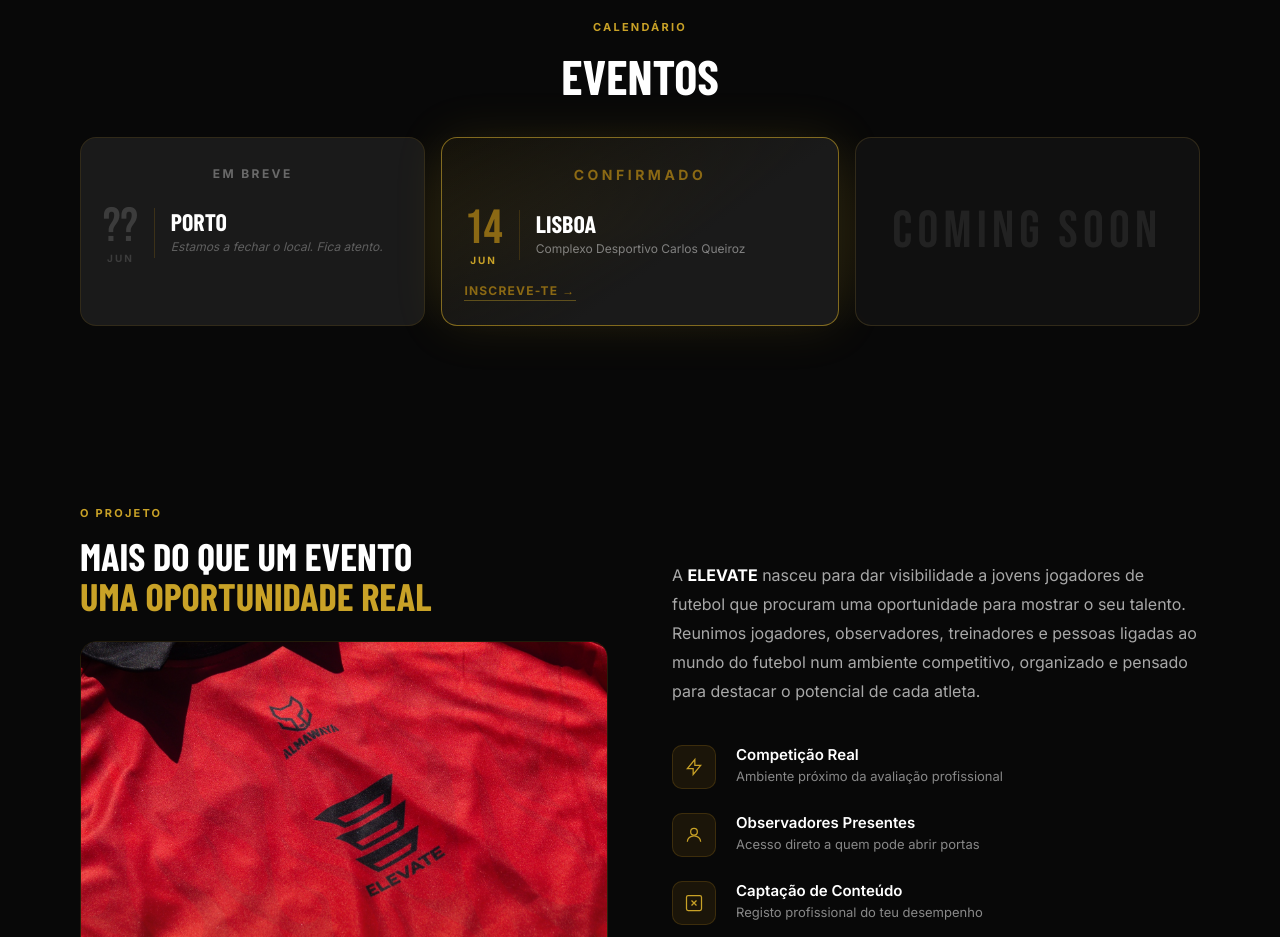
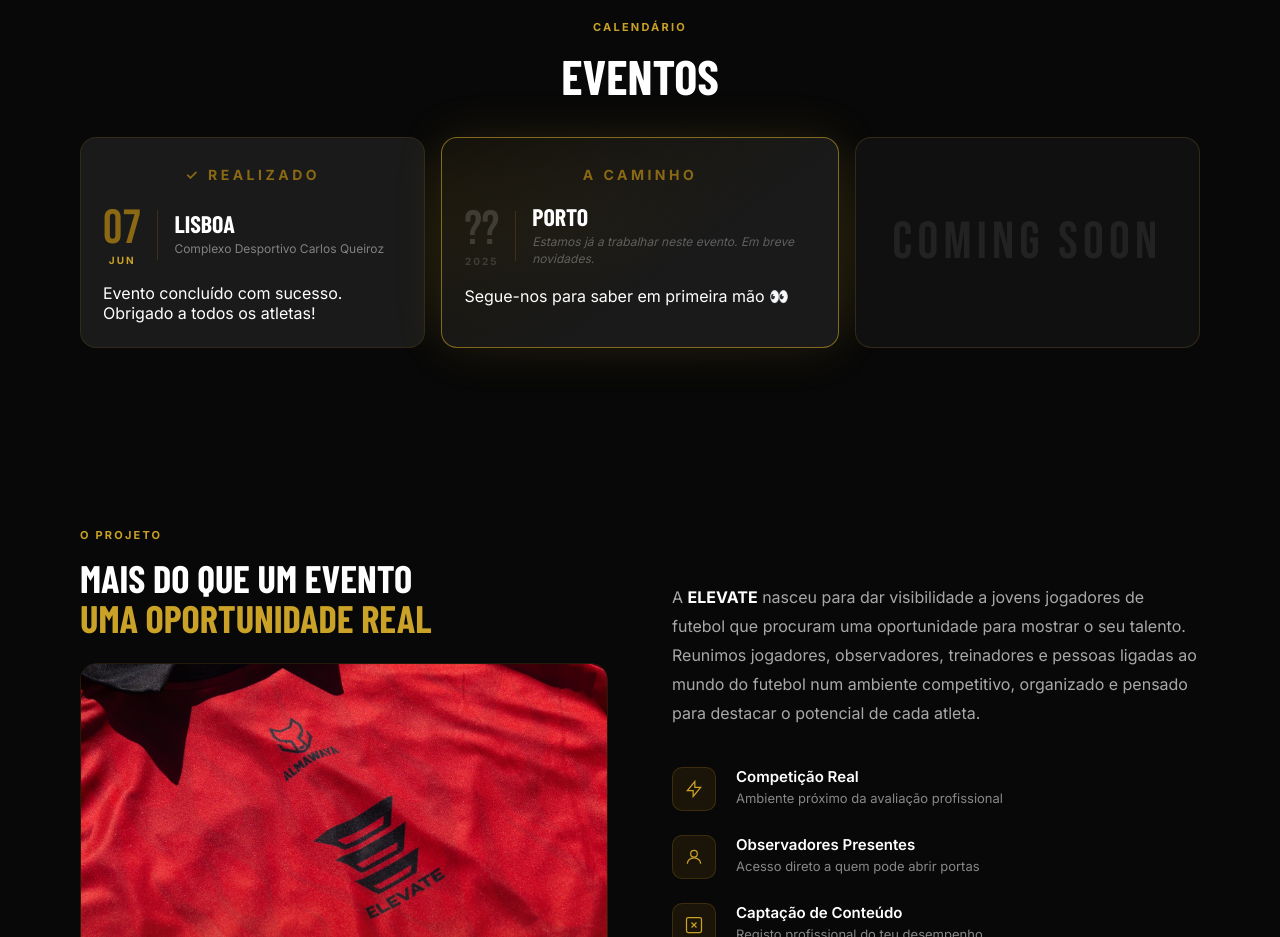
Before and after one commit to elevateportugaleventos-byte/ELEVATE, a plain HTML site: page index.html in a window 1280 px wide. Shown: the part 840-1777 px from the top of the page. Drawn offline with nearby package versions, Linux system fonts and the light colour scheme; a web font is replaced by a local one.

Commit message:
Add files via upload

```diff
--- a/index.html
+++ b/index.html
@@ -179,28 +179,12 @@
 
       <div class="datas__grid reveal-up delay-1">
 
-        <!-- EVENTO 2 — SPOILER PORTO (esquerda) -->
-        <div class="datas__card datas__card--soon">
-          <div class="datas__card-badge datas__card-badge--soon">Em Breve</div>
+        <!-- EVENTO 1 — LISBOA CONCLUÍDO (esquerda) -->
+        <div class="datas__card datas__card--done">
+          <div class="datas__card-badge datas__card-badge--done">✓ Realizado</div>
           <div class="datas__card-top">
-            <div class="datas__date datas__date--blur">
-              <span class="datas__day">??</span>
-              <span class="datas__month">JUN</span>
-            </div>
-            <div class="datas__divider"></div>
-            <div class="datas__info">
-              <p class="datas__city">Porto</p>
-              <p class="datas__venue datas__venue--spoiler">Estamos a fechar o local. Fica atento.</p>
-            </div>
-          </div>
-        </div>
-
-        <!-- EVENTO 1 — CONFIRMADO (centro) -->
-        <div class="datas__card datas__card--active">
-          <div class="datas__card-badge">Confirmado</div>
-          <div class="datas__card-top">
-            <div class="datas__date">
-              <span class="datas__day">14</span>
+            <div class="datas__date datas__date--done">
+              <span class="datas__day">07</span>
               <span class="datas__month">JUN</span>
             </div>
             <div class="datas__divider"></div>
@@ -209,7 +193,24 @@
               <p class="datas__venue">Complexo Desportivo Carlos Queiroz</p>
             </div>
           </div>
-          <a href="inscricao.html" class="datas__cta">Inscreve-te →</a>
+          <p class="datas__done-msg">Evento concluído com sucesso. Obrigado a todos os atletas!</p>
+        </div>
+
+        <!-- EVENTO 2 — PORTO EM BREVE (centro) -->
+        <div class="datas__card datas__card--active">
+          <div class="datas__card-badge">A Caminho</div>
+          <div class="datas__card-top">
+            <div class="datas__date datas__date--blur">
+              <span class="datas__day">??</span>
+              <span class="datas__month">2025</span>
+            </div>
+            <div class="datas__divider"></div>
+            <div class="datas__info">
+              <p class="datas__city">Porto</p>
+              <p class="datas__venue datas__venue--spoiler">Estamos já a trabalhar neste evento. Em breve novidades.</p>
+            </div>
+          </div>
+          <p class="datas__soon-cta">Segue-nos para saber em primeira mão 👀</p>
         </div>
 
         <!-- EVENTO 3 — MISTÉRIO TOTAL (direita) -->
```
